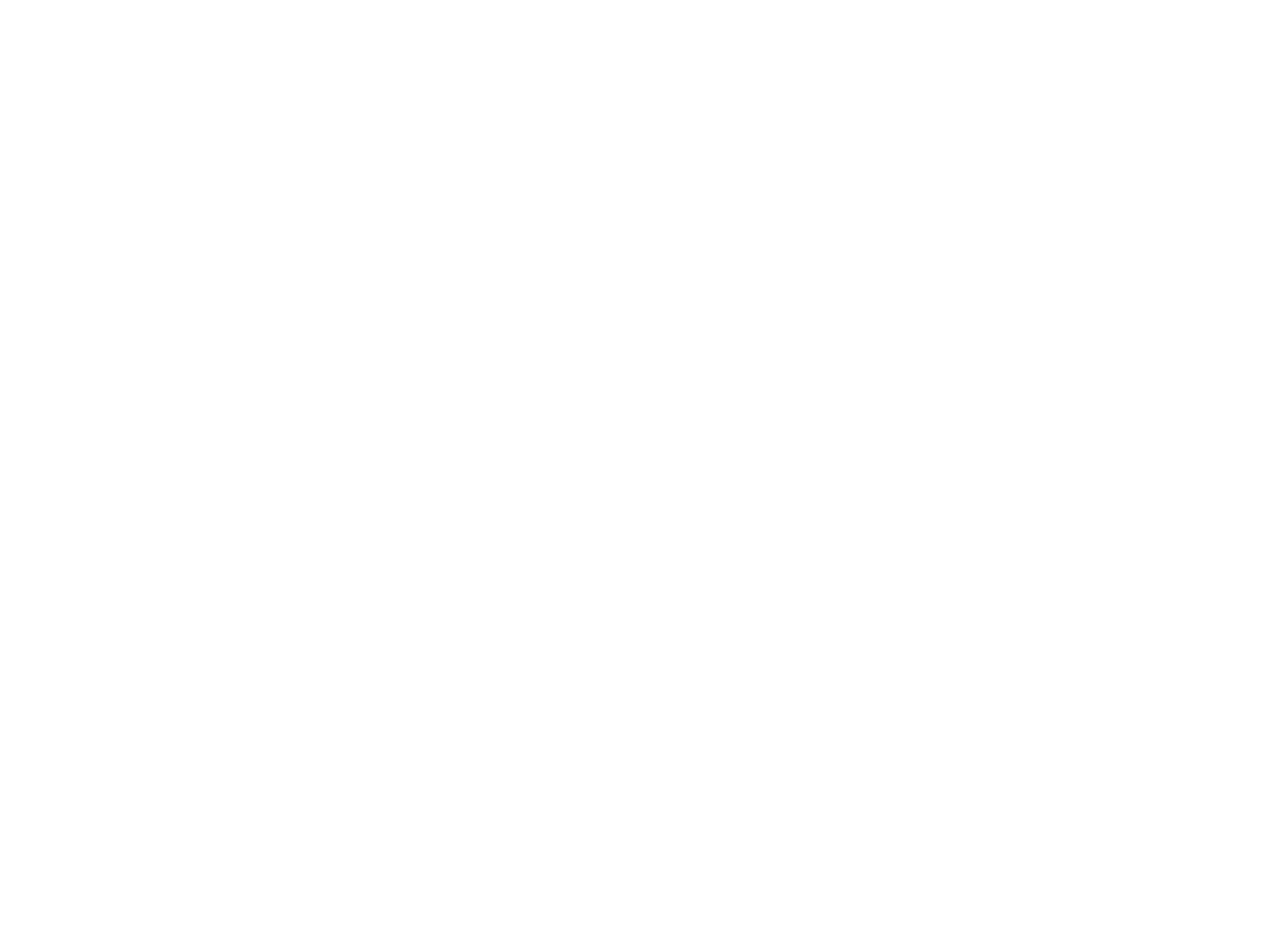
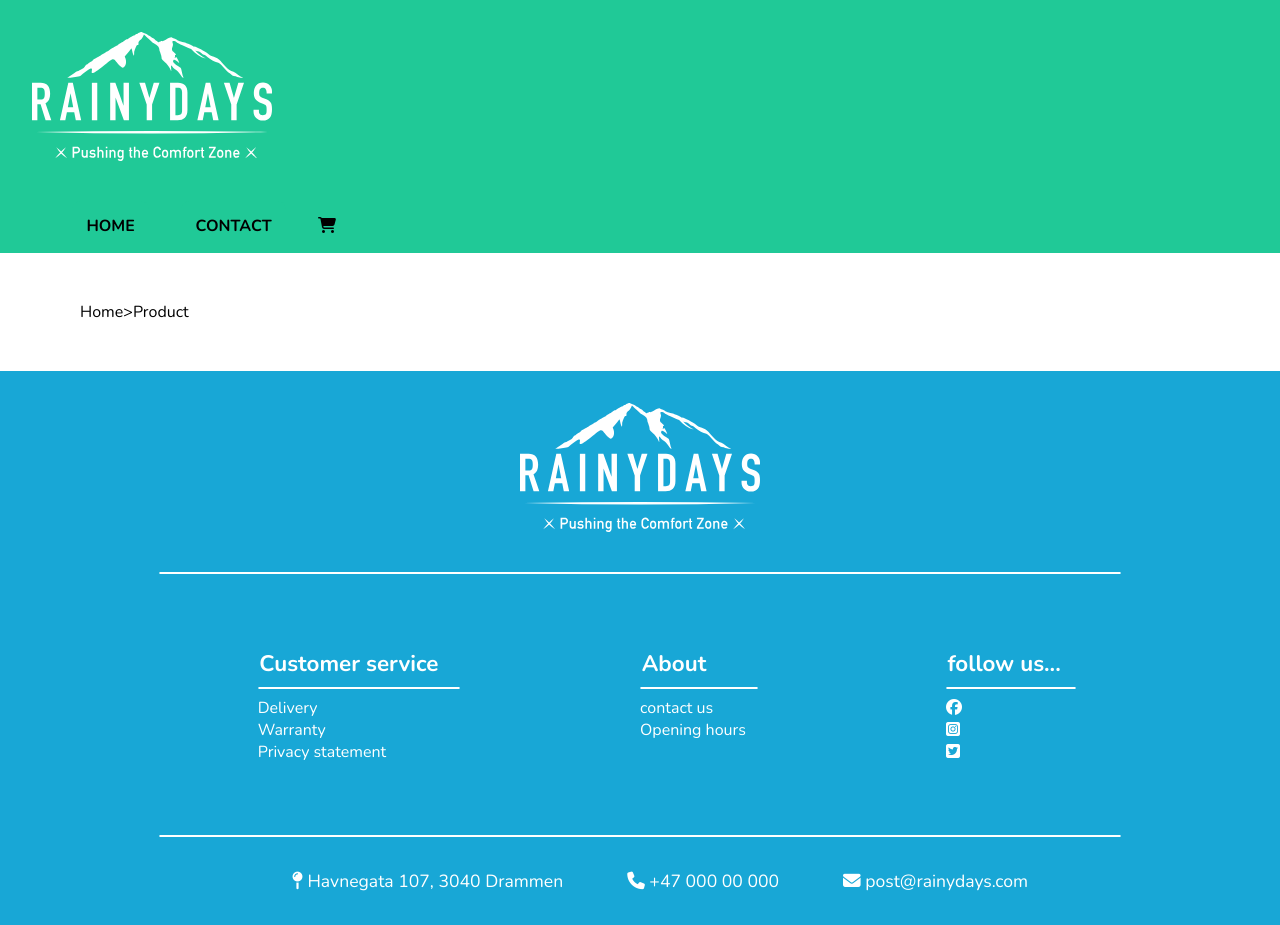
Before and after one commit to nexnic/Content-Management-Systems-Course-AssignmentURL, a plain HTML site: page product.html in a window 1280 px wide. Before the commit the page ends 800 px from the top, so only its background shows below. Drawn offline with nearby package versions, Linux system fonts and the light colour scheme; no server answers.

Commit message:
Update
Update

```diff
--- a/css/main.css
+++ b/css/main.css
@@ -13,6 +13,10 @@
         Font-size
     */
 
+}
+
+a {
+    all: unset;
 }
 
 
@@ -135,8 +139,11 @@ main {
     flex-direction: column;
     justify-content: center;
     max-width: 25%;
+    text-decoration: none;
 
 }
+
+
 
 .product__top {
     display: inline-flex;
--- a/product.html
+++ b/product.html
@@ -1,10 +1,140 @@
 <!DOCTYPE html>
 <html lang="en">
   <head>
-    <meta charset="UTF-8" />
-    <meta http-equiv="X-UA-Compatible" content="IE=edge" />
-    <meta name="viewport" content="width=device-width, initial-scale=1.0" />
-    <title>Document</title>
+     <!-- META -->
+     <meta charset="UTF-8" />
+     <meta http-equiv="X-UA-Compatible" content="IE=edge" />
+     <meta name="viewport" content="width=device-width, initial-scale=1.0" />
+     <!-- CSS'S File -->
+     <link rel="stylesheet" href="./css/main.css" />
+     <!-- Fontawesome -->
+     <script
+       src="https://kit.fontawesome.com/f0adc224b5.js"
+       crossorigin="anonymous"
+     ></script>
+     <!-- Icon brower -->
+     <link rel="icon" href="./assets/img/icon.svg" />
+     <!-- Title -->
+     <title>RAINYDAYS | Product</title>
   </head>
-  <body></body>
+  <body>
+    <body>
+      <header>
+        <section class="header__logo">
+          <img src="./assets/img/logo.svg" alt="" class="logo_small" />
+        </section>
+        <section class="nav__main">
+          <div class="nav__main--container">
+            <ul class="nav__main--list list_none">
+              <li class="">
+                <a href="./index.html" class="btn__nav">home</a>
+              </li>
+              <li>
+                <a href="./contact.html" class="btn__nav">contact</a>
+              </li>
+              <li>
+                <div id="cart" onclick="showCart()">
+                  <div id="cart__left">
+                    <i class="fa-solid fa-cart-shopping"></i>
+                  </div>
+                  <div id="cart__right"></div>
+
+                  <div class="showcart hidden"></div>
+                </div>
+              </li>
+            </ul>
+          </div>
+        </section>
+      </header>
+      <main>
+        <nav class="nav__sec">
+          <a href="/index.html">Home</a>
+          >
+          <a href="#product.html">Product</a>
+        </nav>
+        <div id="Page__product">
+
+        </div>
+
+      </main>
+      <footer>
+        <div class="footer__row-1-1">
+          <img src="./assets/img/logo.svg" class="logo_small" alt="" />
+        </div>
+        <hr class="line__big" />
+        <div class="footer__row-3">
+          <ul class="list_none">
+            <li>
+              <h5 class="subHead white">Customer service</h5>
+            </li>
+            <li><hr class="line__small" /></li>
+            <li>
+              <a href="$home" alt="" class="footer__link"> Delivery </a>
+            </li>
+            <li>
+              <a href="#home" alt="" class="footer__link"> Warranty </a>
+            </li>
+            <li>
+              <a href="#home" alt="" class="footer__link"> Privacy statement </a>
+            </li>
+          </ul>
+          <ul class="list_none">
+            <li>
+              <h5 class="subHead white">About</h5>
+            </li>
+            <li><hr class="line__small" /></li>
+            <li>
+              <a href="#home" alt="" class="footer__link"> contact us </a>
+            </li>
+            <li>
+              <a href="#home" alt="" class="footer__link"> Opening hours </a>
+            </li>
+          </ul>
+          <ul class="list_none">
+            <li>
+              <h5 class="subHead white">follow us...</h5>
+            </li>
+            <li>
+              <hr class="line__small" />
+            </li>
+            <li>
+              <i class="fa-brands fa-facebook"></i>
+            </li>
+            <li>
+              <i class="fa-brands fa-square-instagram"></i>
+            </li>
+            <li>
+              <i class="fa-brands fa-square-twitter"></i>
+            </li>
+          </ul>
+        </div>
+        <hr class="line__big" />
+        <div>
+          <ul class="footer__bottom list_none">
+            <li>
+              <p class="caption__two">
+                <i class="fa-solid fa-map-pin"></i>
+                Havnegata 107, 3040 Drammen
+              </p>
+            </li>
+            <li>
+              <p class="caption__two">
+                <i class="fa-solid fa-phone"></i>
+                +47 000 00 000
+              </p>
+            </li>
+            <li>
+              <p class="caption__two">
+                <i class="fa-solid fa-envelope"></i>
+                <a href="mailto:post@rainydays.com" class="footer__mail"
+                  >post@rainydays.com</a
+                >
+              </p>
+            </li>
+          </ul>
+        </div>
+      </footer>
+    <script src="./script/main.js"></script>
+    <script src="./script/product.js"></script>
+  </body>
 </html>
--- a/script/main.js
+++ b/script/main.js
@@ -42,3 +42,22 @@
               const formST = document.querySelector('#SubjectReq');
           // Form Button
               const formBtn = document.querySelector('#form-submit');
+
+            // User
+                const openKey = 'ck_f5e2623a2d8dd41ad65e7b0af470a02e1f9837b6';
+
+            // Password
+                const secretKey = 'cs_4b6217333e8a80ea461ddd73dc67b749edb65127';
+
+
+                // API URL
+    const URL = 'https://rainydays.frontendkenterik.no/wp-json/wc/v3/';
+
+    function bAuth(key, secret) {
+        let hash = btoa(key + ':' + secret);
+        return 'Basic ' + hash;
+    }
+
+
+
+        let auth = bAuth(openKey, secretKey);
--- /dev/null
+++ b/script/product.js
@@ -0,0 +1,45 @@
+'use strict';
+
+const urlSearch = document.location.search
+console.log(urlSearch)
+
+const test = new URLSearchParams(urlSearch);
+
+let id = test.get("id")
+console.log(id)
+
+
+async function productpage() {
+
+    try {
+        const response = await fetch(URL + 'products', {
+            headers: { Authorization: bAuth(openKey, secretKey)},
+          });
+
+          const result = await response.json();
+          console.log(result)
+
+            const index = result.findIndex((result) => result.sku === id)
+            console.log(index);
+
+            Page__product.innerHTML += `
+                <h2>
+                    ${result[index].name}
+                </h2>
+                <img src="${result[index].images[0].src}" class="" alt="Image of jacket name${result[index].name}">
+                ${String(result[index].description)}
+                Kr ${result[index].price} ,-
+                <button onclick="rdcart(${result[index].sku})" class="btn">Buy</button>
+            `;
+
+
+    }catch (error) {
+        console.log(error);
+    }
+
+
+
+
+}
+
+productpage()
--- a/script/test.js
+++ b/script/test.js
@@ -16,6 +16,9 @@ async function getProducts() {
     });
 
     const result = await response.json();
+    console.log(result);
+
+
   } catch (error) {
     // catches errors both in fetch and response.json
     console.log(error);
```
Also changed, not shown: index.html (+2 -2 lines), script/apicall.js (+38 -9 lines).
